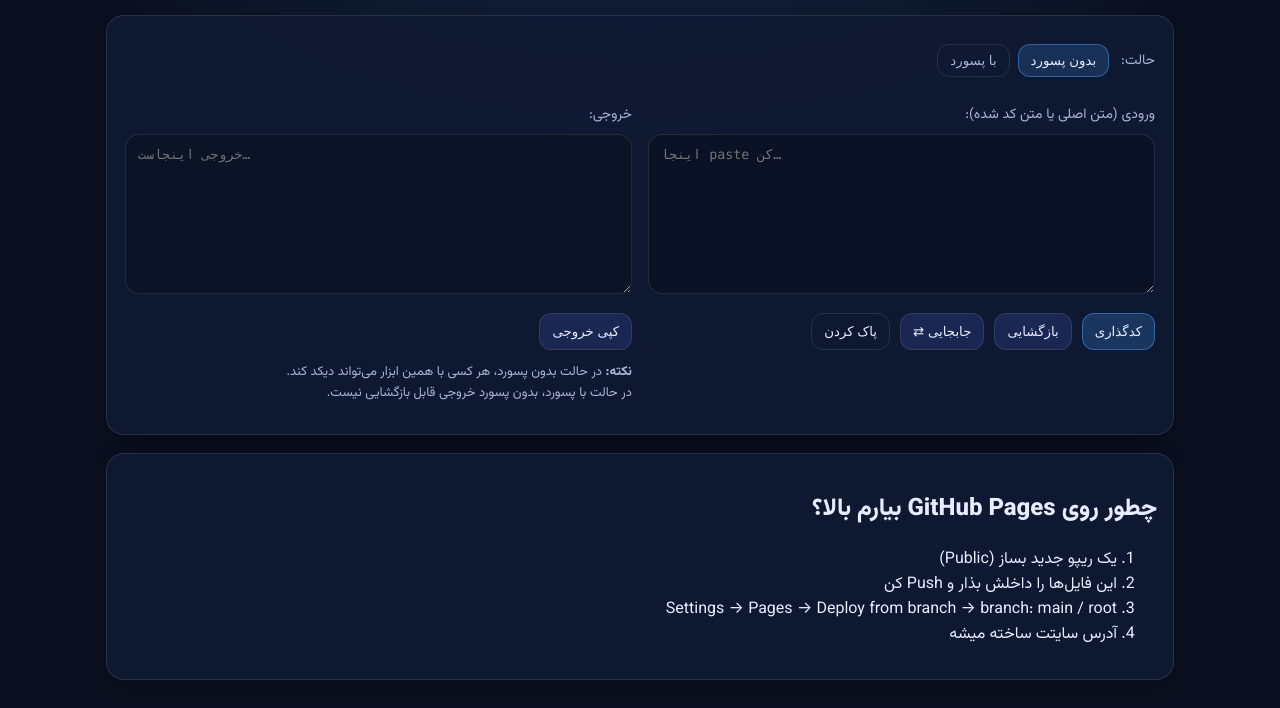
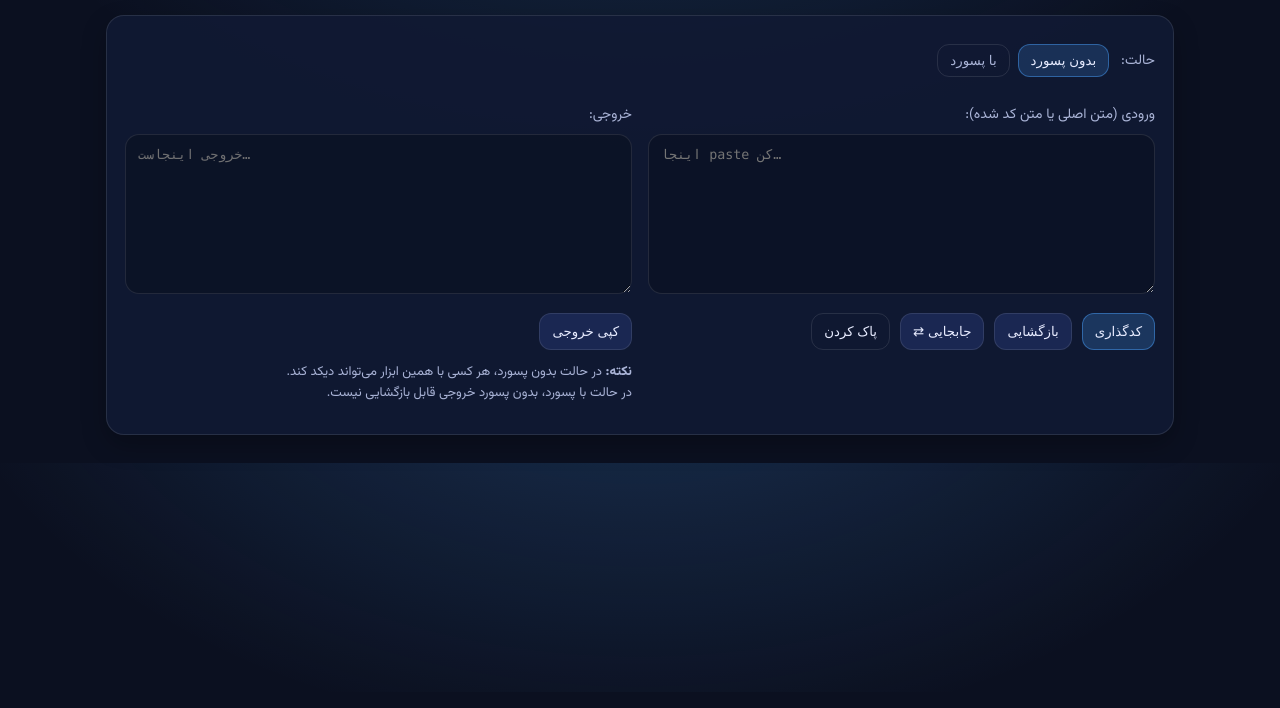
Before and after one commit to siabash/configcode, a plain HTML site: page index.html in a window 1280 px wide. Shown: the part 108-816 px from the top of the page. Drawn offline with Linux system fonts and the light colour scheme.

Commit message:
Update index.html

```diff
--- a/index.html
+++ b/index.html
@@ -3,11 +3,15 @@
 <head>
   <meta charset="UTF-8" />
   <meta name="viewport" content="width=device-width, initial-scale=1"/>
+
   <title>فارسی‌نما Encoder/Decoder</title>
+
+  <!-- Vazirmatn from Google Fonts -->
   <link rel="preconnect" href="https://fonts.googleapis.com">
   <link rel="preconnect" href="https://fonts.gstatic.com" crossorigin>
   <link href="https://fonts.googleapis.com/css2?family=Vazirmatn:wght@400;600;800&display=swap" rel="stylesheet">
-  <link rel="stylesheet" href="styles.css" />
+
+  <link rel="stylesheet" href="styles.css?v=3" />
 </head>
 <body>
   <main class="wrap">
@@ -34,6 +38,7 @@
         <div>
           <label class="label" for="input">ورودی (متن اصلی یا متن کد شده):</label>
           <textarea id="input" class="textarea" rows="8" placeholder="اینجا paste کن…"></textarea>
+
           <div class="btn-row">
             <button id="encodeBtn" class="btn primary" type="button">کدگذاری</button>
             <button id="decodeBtn" class="btn" type="button">بازگشایی</button>
@@ -45,6 +50,7 @@
         <div>
           <label class="label" for="output">خروجی:</label>
           <textarea id="output" class="textarea" rows="8" placeholder="خروجی اینجاست…" readonly></textarea>
+
           <div class="btn-row">
             <button id="copyBtn" class="btn" type="button">کپی خروجی</button>
           </div>
@@ -60,18 +66,9 @@
         <span id="status" class="status"></span>
       </footer>
     </section>
-
-    <section class="card small">
-      <h2>چطور روی GitHub Pages بیارم بالا؟</h2>
-      <ol>
-        <li>یک ریپو جدید بساز (Public)</li>
-        <li>این فایل‌ها را داخلش بذار و Push کن</li>
-        <li>Settings → Pages → Deploy from branch → branch: main / root</li>
-        <li>آدرس سایتت ساخته میشه</li>
-      </ol>
-    </section>
   </main>
 
+  <!-- IMPORTANT: use your cache-busting v2 js -->
   <script src="app.v2.js?v=2"></script>
 </body>
 </html>
```
